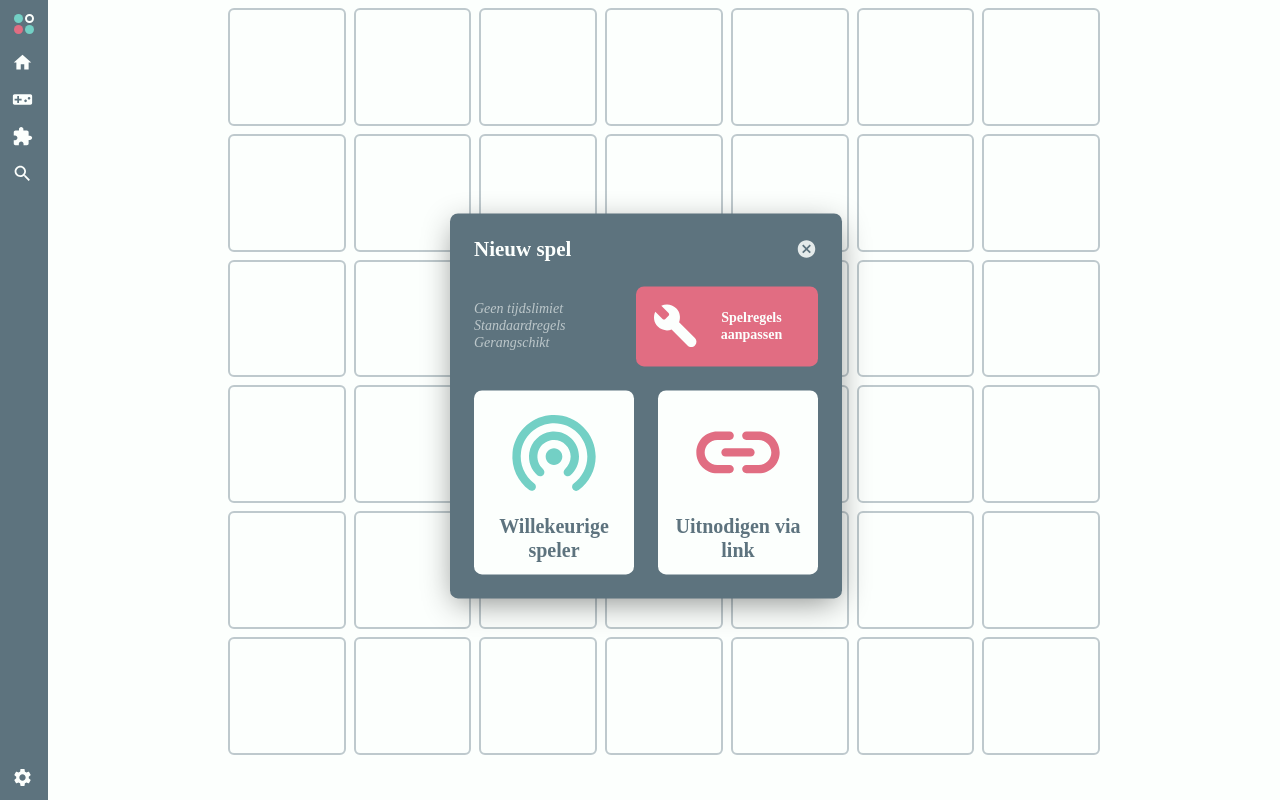
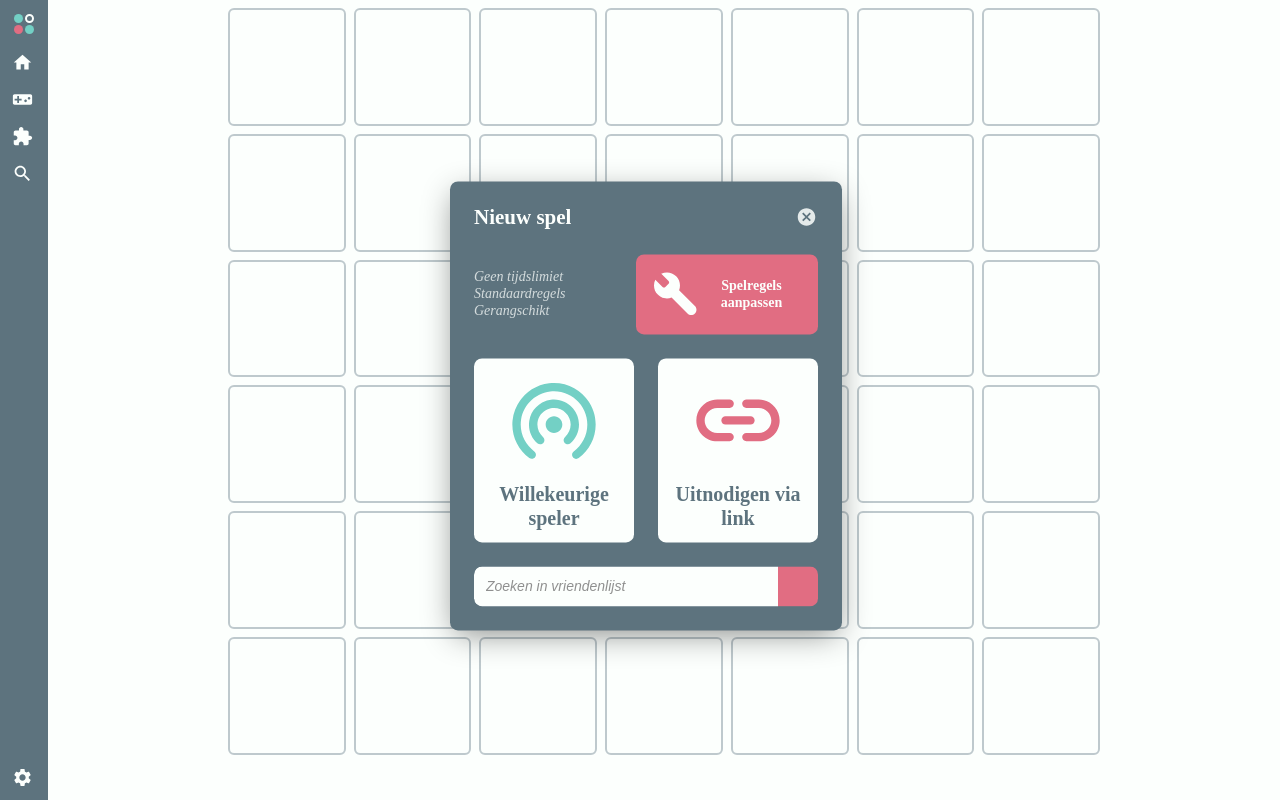
Before and after one commit to lonkaars/connect-4, a React (Create React App) app: page /game in a window 1280 px wide. Built offline with nearby package versions, Linux system fonts and the light colour scheme.

Commit message:
soortvan zoekbalk

```diff
--- a/src/components/gameSettings.tsx
+++ b/src/components/gameSettings.tsx
@@ -12,7 +12,7 @@ export function CurrentGameSettings(/*props: CurrentGameSettingsProps*/) {
 		height: 80
 	}}>
 		<p style={{
-			opacity: .6,
+			opacity: .75,
 			fontStyle: "italic",
 			userSelect: "none",
 			position: "absolute",
@@ -40,7 +40,8 @@ export function CurrentGameSettings(/*props: CurrentGameSettingsProps*/) {
 				width: 85,
 				verticalAlign: "middle",
 				textAlign: "center",
-				transform: "translateY(-50%)"
+				transform: "translateY(-50%)",
+				userSelect: "none"
 			}}>Spelregels aanpassen</span>
 		</Button>
 	</div>;
--- a/src/components/ui.tsx
+++ b/src/components/ui.tsx
@@ -52,3 +52,35 @@ export function Button(props: ButtonProps) {
 	{ props.children }
 	</div>;
 }
+
+interface SearchBarProps {
+	label?: string;
+}
+
+export function SearchBar(props: SearchBarProps) {
+	return <div style={{
+		marginTop: 24,
+		borderRadius: 8,
+		overflow: "hidden",
+		width: "100%"
+	}}>
+		<input type="text" placeholder={props.label} spellCheck={false} style={{
+			padding: 12,
+			border: 0,
+			width: "calc(100% - 24px - 40px)",
+			fontSize: 14,
+			backgroundColor: "var(--page-background)",
+			color: "var(--text-alt)",
+			borderBottomLeftRadius: 8,
+			borderTopLeftRadius: 8
+		}}/>
+		<div style={{
+			width: 40,
+			height: 40,
+			backgroundColor: "var(--disk-a)",
+			display: "inline-block",
+			verticalAlign: "top",
+			position: "relative"
+		}}></div>
+	</div>
+}
--- a/src/global.css
+++ b/src/global.css
@@ -48,3 +48,8 @@ td, th {
 	padding: 4px;
 	font-size: 15px;
 }
+
+input::placeholder {
+	font-style: italic;
+	opacity: .8;
+}
--- a/src/pages/game.tsx
+++ b/src/pages/game.tsx
@@ -5,13 +5,13 @@ import { CenteredPage } from '../components/page';
 import { VoerBord } from '../components/voerBord';
 import { DialogBox } from '../components/dialogBox';
 import { CurrentGameSettings } from '../components/gameSettings';
-import { Button } from '../components/ui';
+import { Button, SearchBar } from '../components/ui';
 
 import WifiTetheringRoundedIcon from '@material-ui/icons/WifiTetheringRounded';
 import LinkRoundedIcon from '@material-ui/icons/LinkRounded';
 
 var InviteButtonStyle: CSSProperties = {
-	backgroundColor: "var(--text)",
+	backgroundColor: "var(--page-background)",
 	height: 160,
 	padding: 12
 }
@@ -30,7 +30,7 @@ var InviteButtonLabelStyle: CSSProperties = {
 	left: "50%",
 	transform: "translateX(-50%)",
 	textAlign: "center",
-	color: "var(--background)",
+	color: "var(--text-alt)",
 	width: 136,
 	fontSize: 20
 }
@@ -64,6 +64,7 @@ export default function GamePage() {
 							<h2 style={InviteButtonLabelStyle}>Uitnodigen via link</h2>
 						</Button>
 					</div>
+					<SearchBar label="Zoeken in vriendenlijst"/>
 				</DialogBox>
 			</CenteredPage>
 		</div>
```
